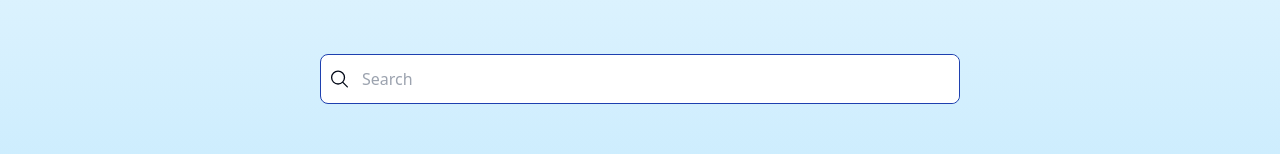
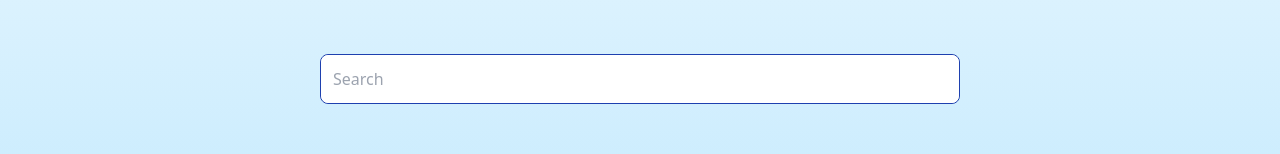
Before and after one commit to lokeshloki3/girmanreact, a React (Vite) app: page / in a window 1280 px wide. Shown: the part 417-571 px from the top of the page. Built offline with nearby package versions, Linux system fonts and the light colour scheme.

Commit message:
search icon added in homepage

```diff
--- a/src/pages/Home.jsx
+++ b/src/pages/Home.jsx
@@ -27,7 +27,7 @@ const Home = () => {
           <p className="text-9xl font-semibold text-center">Girman</p>
         </div>
         <div className="flex items-center w-[50%] mx-auto bg-white rounded-lg border border-blue-800 ">
-          <IoSearchOutline className="text-3xl pl-2"/>
+          {/* <IoSearchOutline className="text-3xl pl-2"/> */}
           <input
             placeholder="Search"
             className="p-3 rounded-lg w-full focus:outline-none"
```
